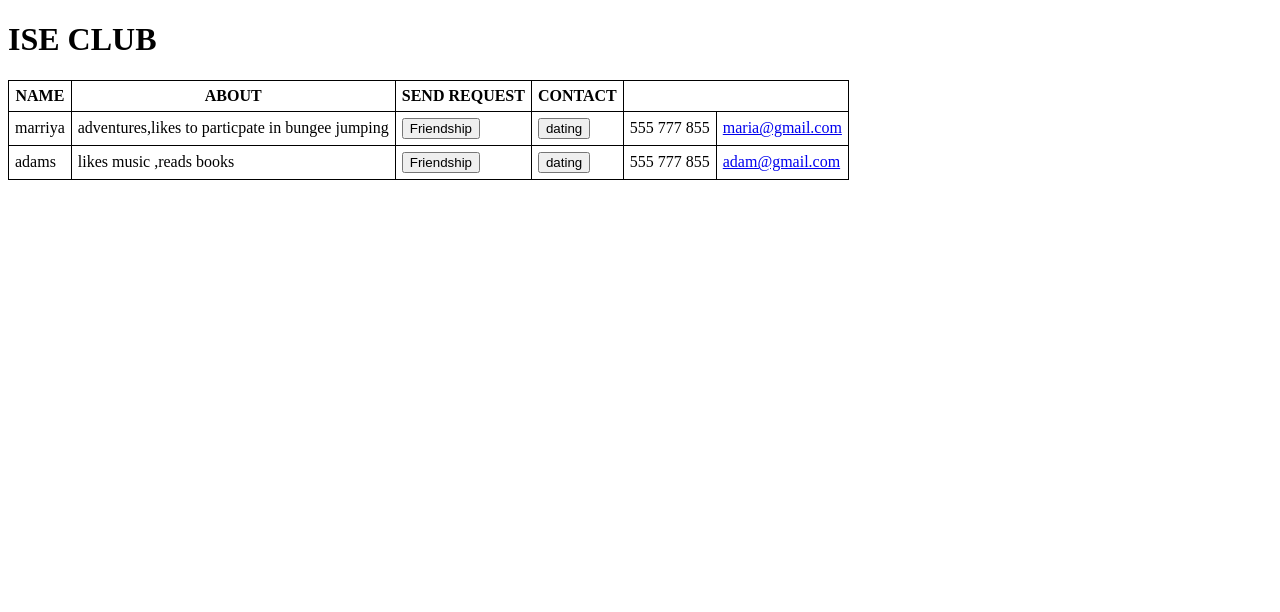
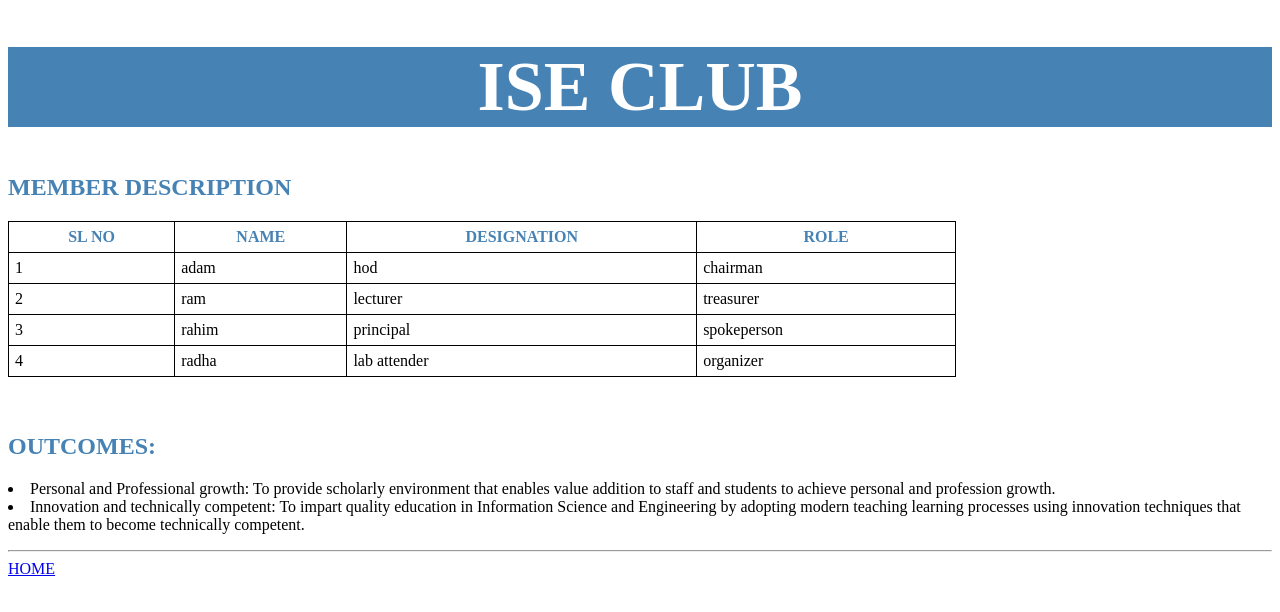
Before and after one commit to madhuri080301/weblab, a plain HTML site: page commitee.html in a window 1280 px wide. Drawn offline with Linux system fonts and the light colour scheme.

Commit message:
Update commitee.html

```diff
--- a/commitee.html
+++ b/commitee.html
@@ -14,37 +14,78 @@
 </head>
 <body>
     <header>
-        <h1>
+        <h1 style="background-color: steelblue;color:white; font-size: 70px;">
+            <center>
             ISE CLUB
+        </center>
         </h1>
+        <h2 style="color: steelblue;">
+            MEMBER DESCRIPTION
+        </h2>
     </header>
     <main>
-        <table>
-            <tr>
+        <table style="width:75%;">
+            <tr style="color: steelblue;">
+                <th> SL NO </th>
                 <th> NAME </th>
-                <th> ABOUT </th>
-                <th >  SEND REQUEST</th>
-                <th > CONTACT </th>
+                <th >  DESIGNATION</th>
+                <th > ROLE </th>
             </tr>
             <tr>
-                <td > marriya </td>
-                <td > adventures,likes to particpate in bungee jumping</td>
-                <td><button>Friendship</button></td>
-                <td ><button>dating</button></td>
-                <td >555 777 855</td>
-                <td ><a href="#">maria@gmail.com</a></td>
+                <td > 1 </td>
+                <td > adam</td>
+                <td > hod</td>
+                <td > chairman</td>
+
+
             </tr>
             <tr>
-                <td > adams </td>
-                <td > likes music ,reads books</td>
-                <td ><button>Friendship</button></td>
-                <td ><button>dating</button></td>
-                <td >555 777 855</td>
-                <td ><a href="#">adam@gmail.com</a></td>
+                <td > 2 </td>
+                <td > ram</td>
+                <td > lecturer</td>
+                <td > treasurer</td>
+
+
             </tr>
+            <tr>
+                <td > 3 </td>
+                <td > rahim</td>
+                <td > principal</td>
+                <td > spokeperson</td>
+
+
+            </tr>
+            <tr>
+                <td > 4 </td>
+                <td > radha</td>
+                <td > lab attender</td>
+                <td > organizer</td>
+
+
+            </tr>
+
+
         </table>
+        <br/>
+        <br/>
+        <p style="width: 20;">
+            <h2 style="color: steelblue;">
+                OUTCOMES:
+
+            </h2>
+            <li>
+                Personal and Professional growth: To provide scholarly environment that enables value addition to staff and students to achieve personal and profession growth.
+            </li>
+            <li>
+                Innovation and technically competent: To impart quality education in Information Science and Engineering by adopting modern teaching learning processes using innovation techniques that enable them to become technically competent.
+            </li>
+        </p>
 
     </main>
+    <hr/>
+    <footer>
+        <a href="index.html">HOME</a>
+    </footer>
 
 </body>
 </html>
```
